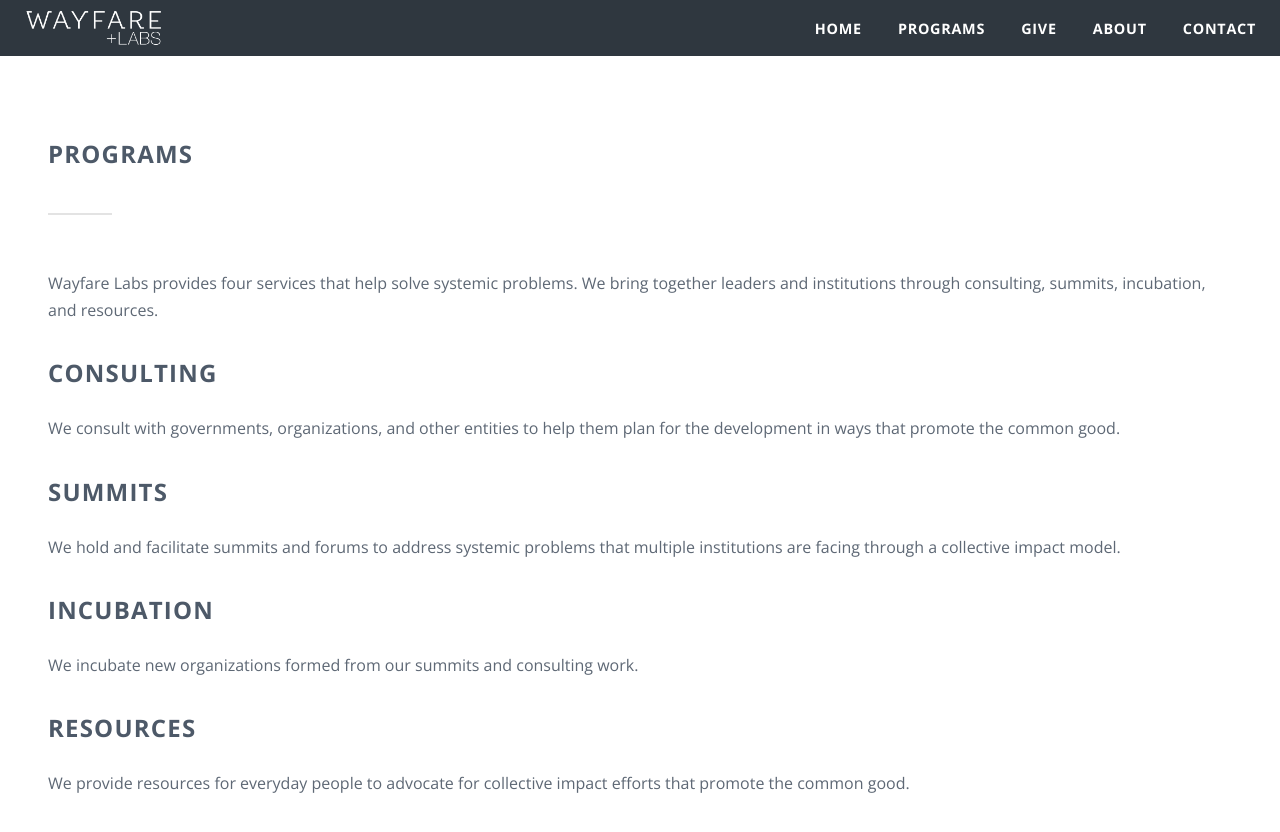
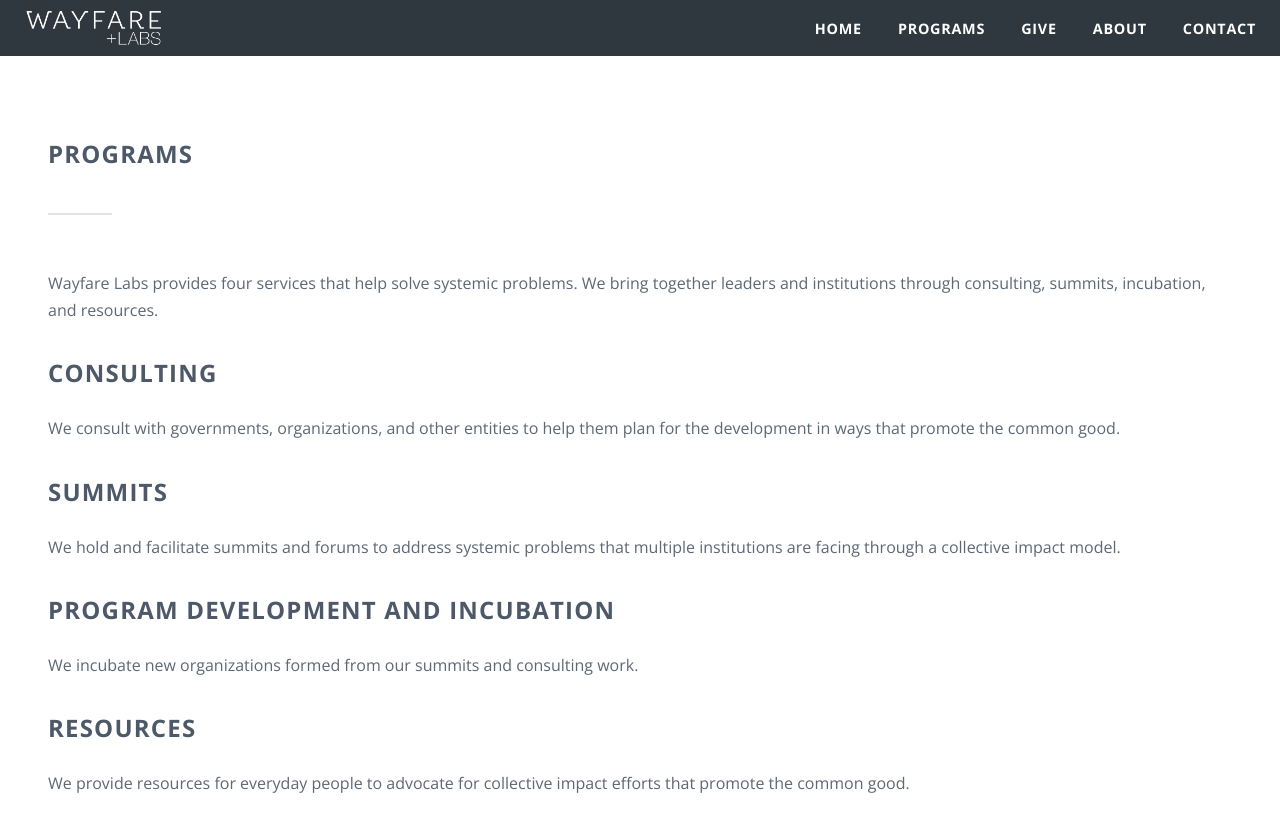
Before and after one commit to wayfareio/wayfarelabs.org, a Jekyll site: the page built from programs.markdown, in a window 1280 px wide and 1379 px high, cut to the strip 0-873 px from the top of the window. Shown: the top 832 px of the strip. Built offline with Jekyll 4.4.1, drawn with Linux system fonts in a browser that asks for light colours.

Commit message:
Updated Programs

```diff
--- a/programs.markdown
+++ b/programs.markdown
@@ -12,7 +12,7 @@ We consult with governments, organizations, and other entities to help them plan
 ## Summits
 We hold and facilitate summits and forums to address systemic problems that multiple institutions are facing through a collective impact model.
 
-## Incubation
+## Program Development and Incubation
 We incubate new organizations formed from our summits and consulting work.
 
 ## Resources
```
